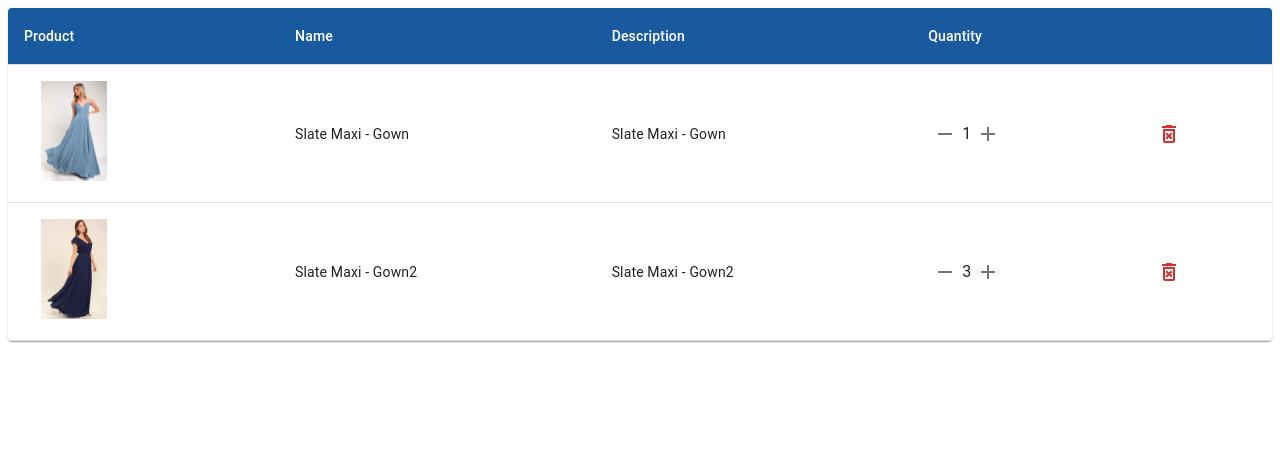
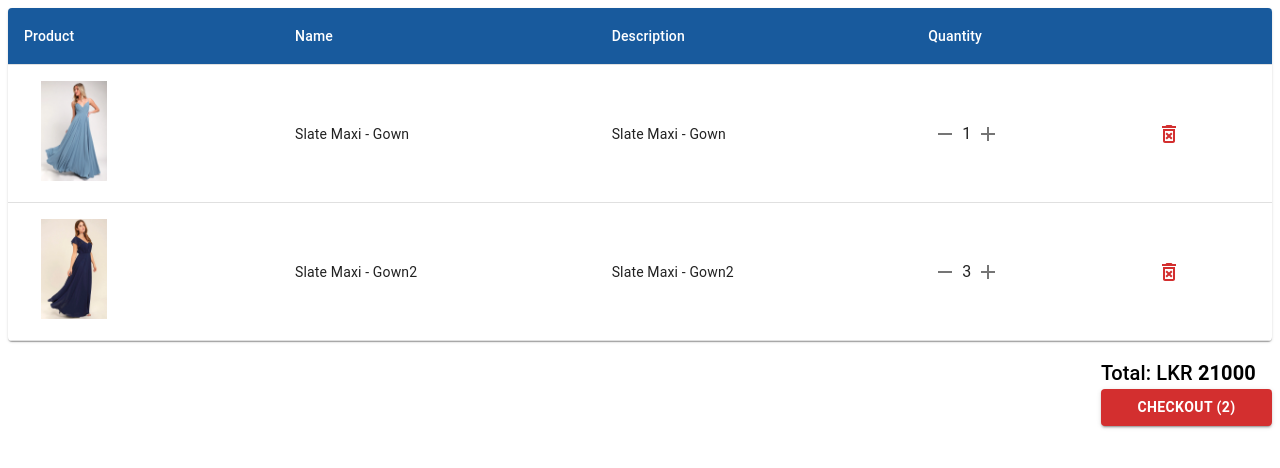
Before and after one commit to Raveesha-Induwara/Online-Shopping-System, a React (Vite) app in the folder oss-frontend/: page /myCart in a window 1280 px wide. Shown: the top 468 px of the page. Built offline with nearby package versions, Linux system fonts and the light colour scheme.

Commit message:
My cart completed with total and checkout items calculation

```diff
--- a/oss-frontend/src/Pages/MyCart.tsx
+++ b/oss-frontend/src/Pages/MyCart.tsx
@@ -31,9 +31,10 @@ function createData(
   product: string,
   name: string,
   description: string,
+  price: number,
   quantity: number
 ) {
-  return { id, product, name, description, quantity };
+  return { id, product, name, description, price, quantity };
 }
 
 const initialRows = [
@@ -42,6 +43,7 @@ const initialRows = [
     "././src/assets/Images/maxi3.jpg",
     "Slate Maxi - Gown",
     "Slate Maxi - Gown",
+    6000,
     1
   ),
   createData(
@@ -49,6 +51,7 @@ const initialRows = [
     "././src/assets/Images/maxi2.jpg",
     "Slate Maxi - Gown2",
     "Slate Maxi - Gown2",
+    5000,
     3
   ),
 ];
@@ -80,6 +83,15 @@ export default function MyCart() {
 
   const handleClose = () => {
     setOpen(false);
+  };
+
+  const calculateTotal = () => {
+    return rows.reduce((total, row) => {
+      const price = Number(row.price);
+      const quantity = Number(row.quantity);
+
+      return total + price * quantity;
+    }, 0);
   };
 
   return (
@@ -171,6 +183,33 @@ export default function MyCart() {
           </TableBody>
         </Table>
       </TableContainer>
+      <Box
+        sx={{
+          display: "flex",
+          flexDirection: "row",
+          justifyContent: "flex-end",
+        }}
+      >
+        <Box
+          sx={{
+            display: "flex",
+            flexDirection: "column",
+          }}
+        >
+          <Box sx={{ marginTop: 2, textAlign: "right", paddingRight: 2 }}>
+            <Typography variant="h6">
+              Total: LKR <strong>{calculateTotal()}</strong>
+            </Typography>
+          </Box>
+          <Button
+            variant="contained"
+            color="error"
+            onClick={() => handleClose()}
+          >
+            <strong>Checkout ({rows.length})</strong>
+          </Button>
+        </Box>
+      </Box>
     </div>
   );
 }
```
